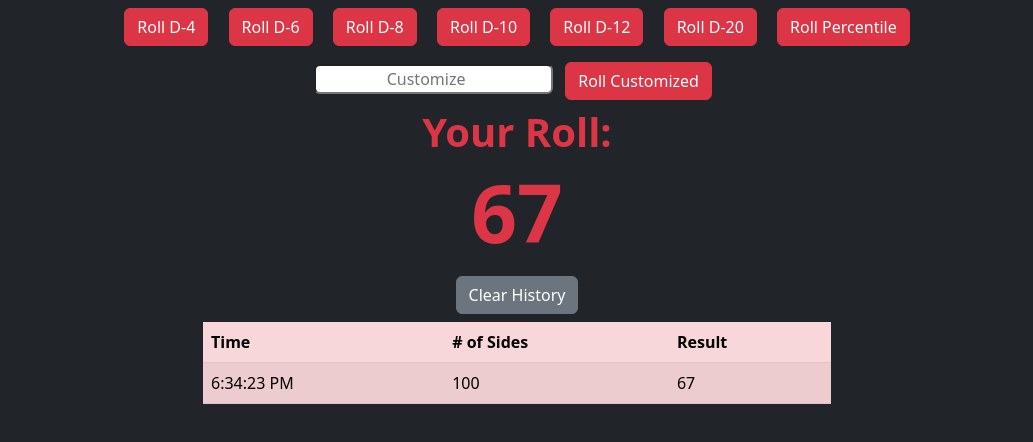
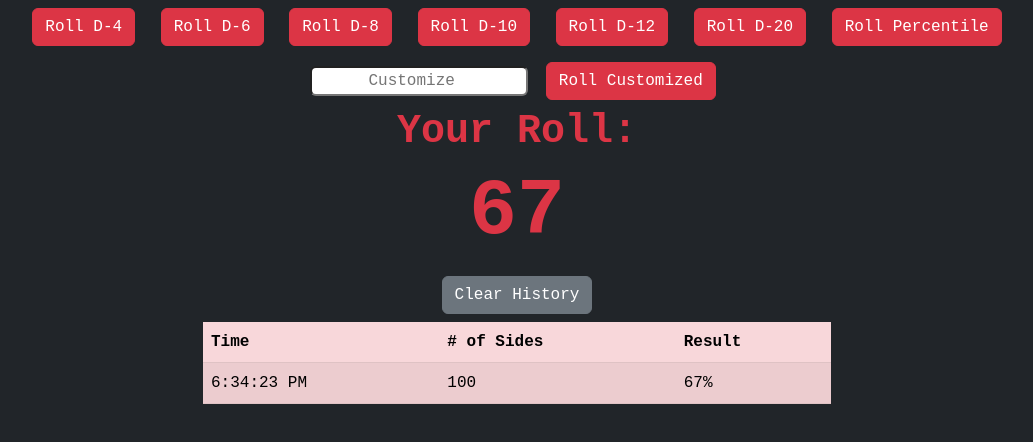
Before and after one commit to Cmendence/DiceRollerApp, a website: page index.html in a window 1280 px wide. Both pictures are taken after a click on the button "Roll Percentile". Shown: the whole page, without its empty margins (123-1156 px from the left). Drawn offline with nearby package versions, Linux system fonts and the light colour scheme.

Commit message:
added % to percentile roll

```diff
--- a/diceRoll.js
+++ b/diceRoll.js
@@ -286,7 +286,7 @@ intervalId = setInterval(() => {
         clearInterval(intervalId);
         result = getRandomInt(100);
         document.getElementById('result').innerHTML = result;
-        row.cells[2].innerHTML = result; // Update the row with the final result
+        row.cells[2].innerHTML = `${result}%`; // Update the row with the final result
         isRolling = false; //reset flag
     }
 }, 40);
--- a/index.html
+++ b/index.html
@@ -10,6 +10,11 @@
     rel="stylesheet"
     href="https://cdn.jsdelivr.net/npm/bootstrap@5.2.3/dist/css/bootstrap.min.css"
   />
+  <style>
+    body {
+        font-family: "Space Mono", monospace;
+    }
+  </style>
 </head>
 <body class="bg bg-dark">
     <div class="container bg-dark">
```
